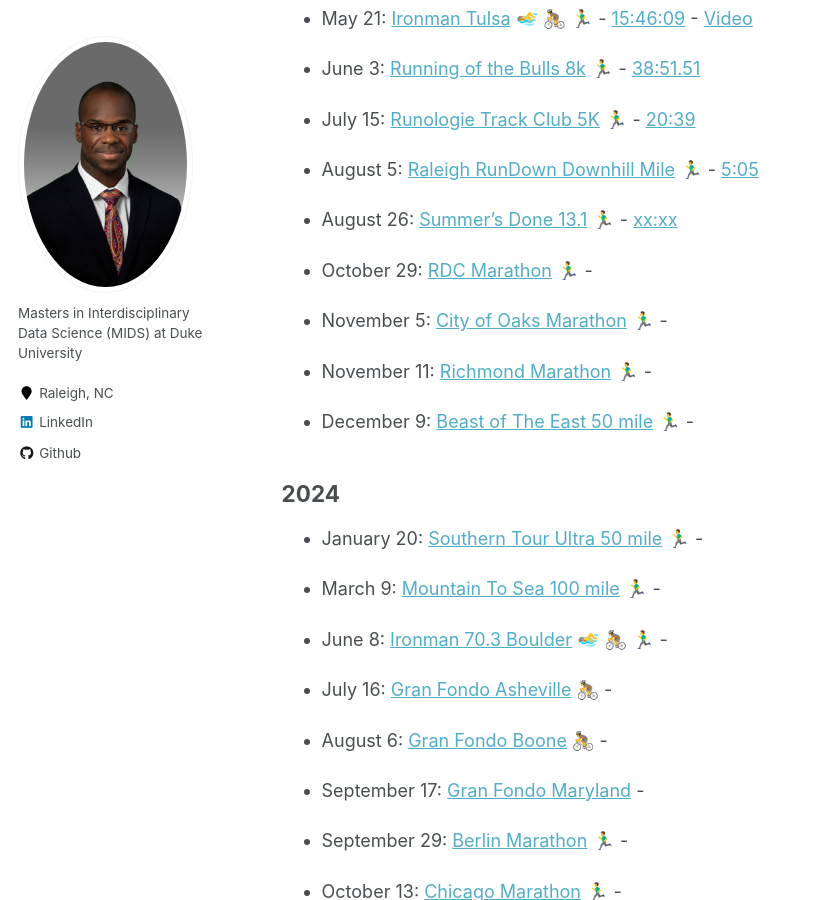
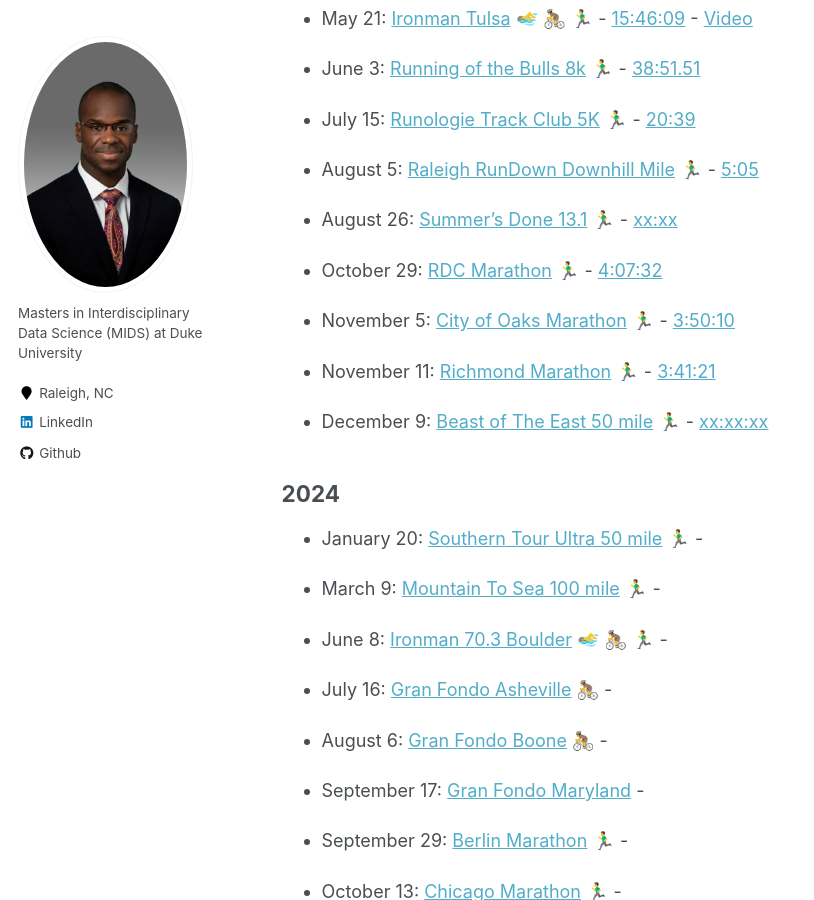
Before and after one commit to caratliff/caratliff.github.io, a Jekyll site: the page built from _pages/race-calendar.md, in a window 1280 px wide and 900 px high, scrolled down 701 px. Shown: the whole window, without its empty margins (0-814 px from the left). Built offline with Jekyll 4.4.1, drawn with Linux system fonts in a browser that asks for light colours; emoji names are drawn with the system emoji font.

Commit message:
Update race-calendar.md

```diff
--- a/_pages/race-calendar.md
+++ b/_pages/race-calendar.md
@@ -39,13 +39,13 @@ redirect_from:
 
 - August 26: [Summer's Done 13.1](https://runsignup.com/Race/NC/Cary/SummersDone131) :running_man: - [xx:xx](https://runsignup.com/Race/Results/145696#resultSetId-391781;perpage:100)
 
-- October 29: [RDC Marathon]() 🏃‍♂️ - []()
+- October 29: [RDC Marathon]() 🏃‍♂️ - [4:07:32](https://www.marathonguide.com/results/browse.cfm?MIDD=9241231029&Gen=B&Begin=46&End=145&Max=119)
 
-- November 5: [City of Oaks Marathon](https://cityofoaksmarathon.com) :running_man: -
+- November 5: [City of Oaks Marathon](https://cityofoaksmarathon.com) :running_man: - [3:50:10](https://www.marathonguide.com/results/browse.cfm?MIDD=2740231105&Gen=B&Begin=159&End=258&Max=669)
 
-- November 11: [Richmond Marathon](https://www.richmondmarathon.org/races/marathon/) 🏃‍♂️ -
+- November 11: [Richmond Marathon](https://www.richmondmarathon.org/races/marathon/) 🏃‍♂️ - [3:41:21](https://www.marathonguide.com/results/browse.cfm?MIDD=477231111&Gen=B&Begin=981&End=1080&Max=4083)
 
-- December 9: [Beast of The East 50 mile](#) 🏃‍♂️ -
+- December 9: [Beast of The East 50 mile](#) 🏃‍♂️ - [xx:xx:xx](#)
 
 ## 2024
 
```
